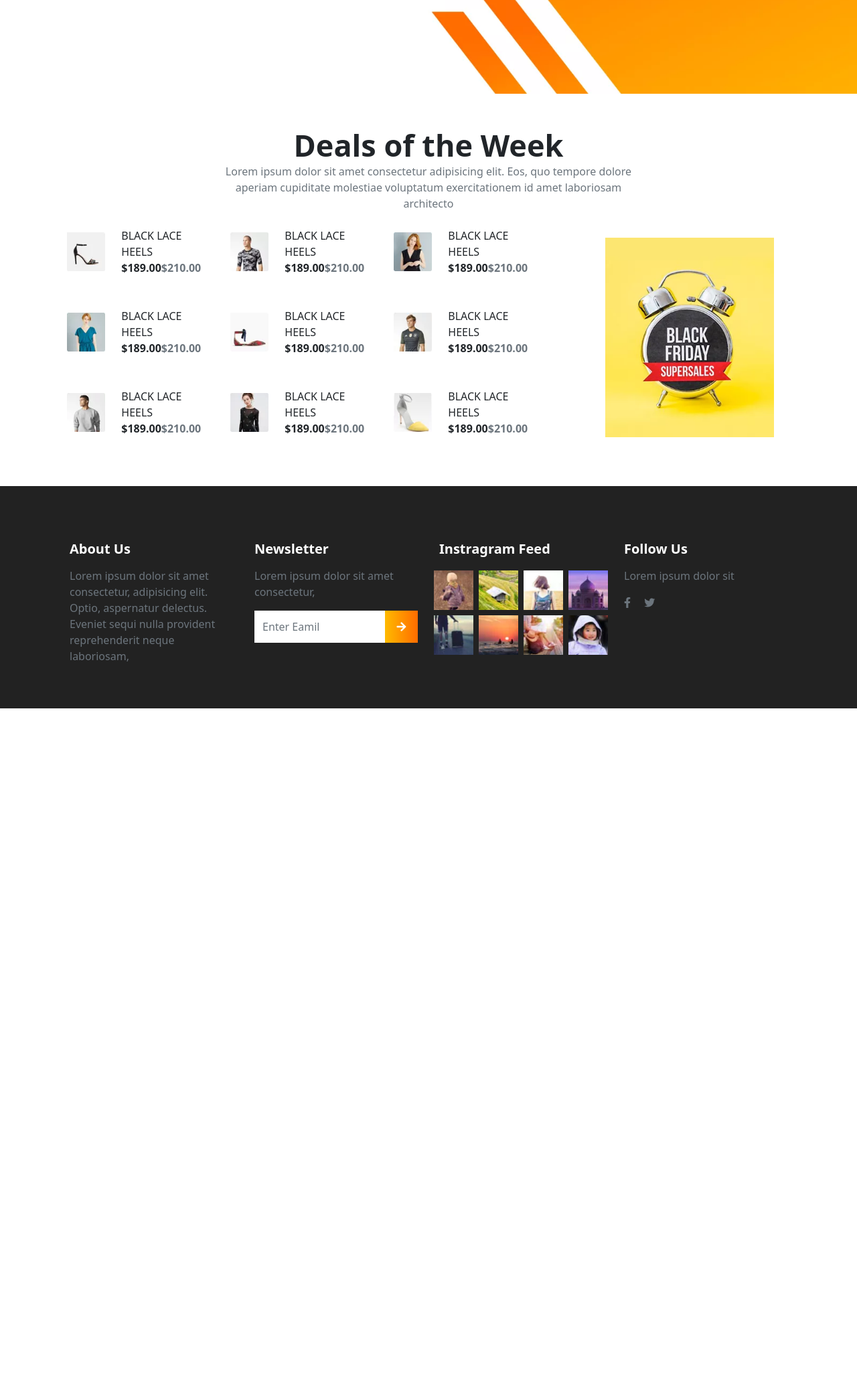
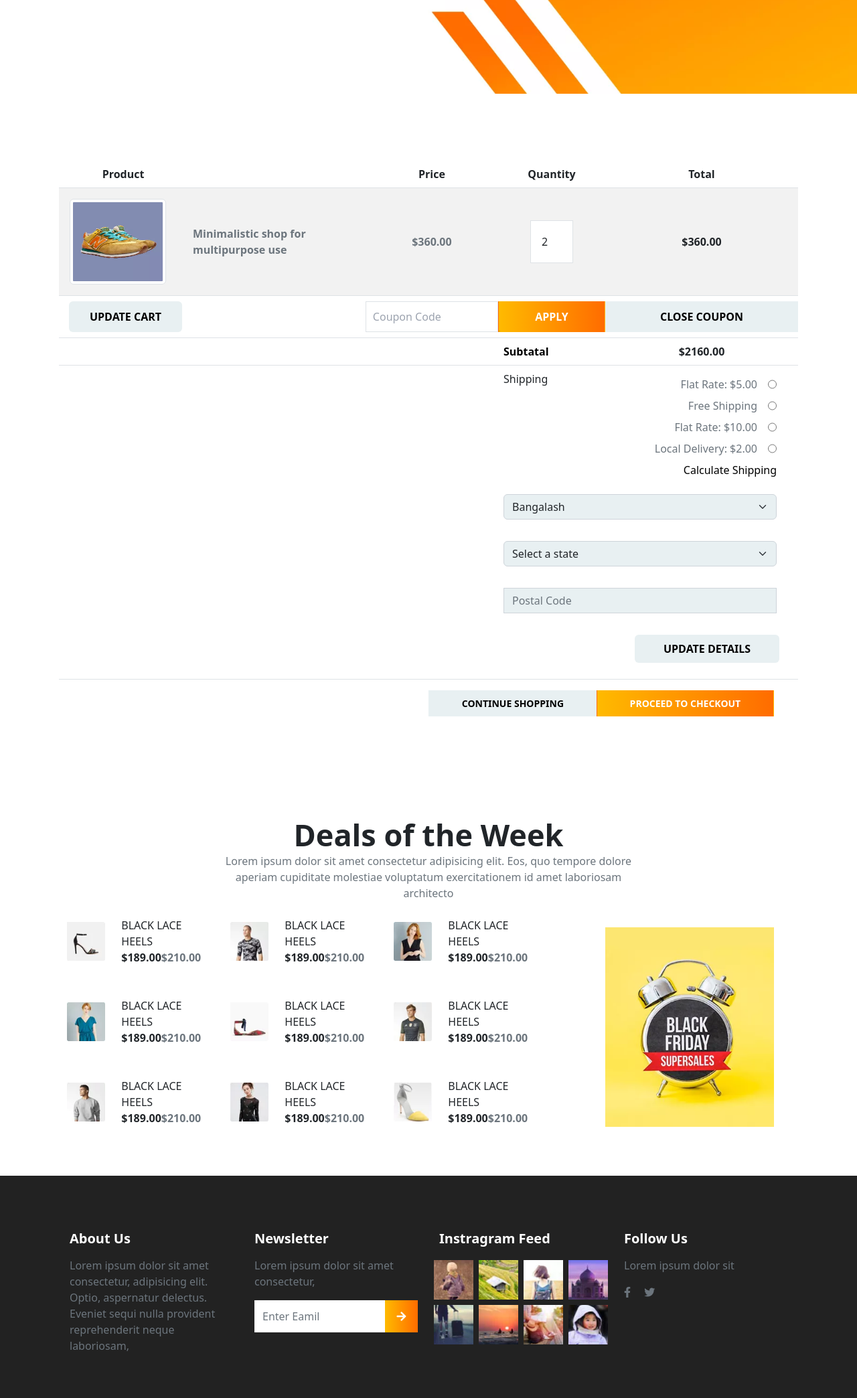
Before and after one commit to ChristopherJamesLeo/karma-shoe-shopping, a PHP site: page /shopping_cart.html in a window 1280 px wide. Shown: the part 340-2428 px from the top of the page at 67% size. Before the commit the page ends 1398 px from the top, so only its background shows below. Run offline with PHP 8.4, Linux system fonts and the light colour scheme; some libraries are stand-ins or nearby versions.

Commit message:
fixing shopping cart page

```diff
--- a/custom_css/style.css
+++ b/custom_css/style.css
@@ -850,3 +850,79 @@ body{
 .order-container .order-form button:hover::before{
     transform: rotate(45deg) translateY(-320%);
 }
+
+/* shopping_cart-container */
+.shopping_cart-container {
+    padding: 100px;
+}
+.shopping_cart-container table tfoot .update-cart-btn {
+    padding: 10px 30px;
+    background-color: var(--global-secondary-background-color);
+}
+.shopping_cart-container table tfoot .cupon-code-input {
+
+    padding: 10px ;
+}
+.shopping_cart-container table tfoot .coupon-apply-btn {
+    padding: 10px 30px;
+    background: var(--global-primary-gradient-color-90deg);
+    position: relative;
+    overflow: hidden;
+}
+.shopping_cart-container table tfoot .coupon-close-btn {
+    padding: 10px 30px;
+    background-color: var(--global-secondary-background-color);
+    color: #000;
+}
+.shopping_cart-container table tfoot .coupon-apply-btn::before {
+    content: "";
+    width: 100%;
+    height: 100%;
+    background-color: rgba(0, 0, 0, 0.2);
+    position: absolute;
+    left: 0;
+    top: 0;
+    transform: rotate(30deg) translateY(180%);
+    /* transform: ; */
+    transition: all 0.2s ease 0s;
+}
+.shopping_cart-container table tfoot .coupon-apply-btn:hover::before {
+    transform: rotate(45deg) translateY(-180%);
+}
+.shopping_cart-container table tfoot .cart-select-box select{
+    background-color: var(--global-secondary-background-color);
+}
+.shopping_cart-container table tfoot .cart-postal-box {
+    background-color: var(--global-secondary-background-color);
+}
+.shopping_cart-container table tfoot .update-btn button{
+    background-color: var(--global-secondary-background-color);
+}
+.cart-submit-btn-group a{
+    font-size: 14px;
+}
+.cart-submit-btn-group a:nth-child(1) {
+    background-color: var(--global-secondary-background-color);
+    color: #000;
+}
+.cart-submit-btn-group a:nth-child(2){
+    background: var(--global-primary-gradient-color-90deg);
+    color: var(--global-white-color);
+    overflow: hidden;
+    position: relative;
+}
+.cart-submit-btn-group a:nth-child(2)::before{
+    content: "";
+    width: 100%;
+    height: 100%;
+    background: rgba(0, 0, 0, 0.2);
+    position: absolute;
+    left: 0;
+    top: 0;
+    transform: rotate(30deg) translateY(300%);
+    /* transform: ; */
+    transition: all 0.2s ease 0s;
+}
+.cart-submit-btn-group a:nth-child(2):hover::before{
+    transform: rotate(45deg) translateY(-280%);
+}
--- a/shopping_cart.html
+++ b/shopping_cart.html
@@ -132,6 +132,156 @@
         </section>
     </header>
     <!-- Header End -->
+    <section class="shopping_cart_section">
+        <div class="shopping_cart-container">
+            <div class="row">
+                <table class="table table-striped">
+                    <thead>
+                        <tr class="font-semibold text-center">
+                            <th class="">Product</th>
+                            <th></th>
+                            <th>Price</th>
+                            <th class=" w-40">Quantity</th>
+                            <th class="text-center w-72">Total</th>
+                        </tr>
+                    </thead>
+                    <tbody>
+                        <tr class="text-black">
+                            <td class="">
+                                <div class="flex justify-start items-center">
+                                    <div class="w-40 h-36 p-2 me-3 cart-img-product-title-container">
+                                        <div class="w-full h-full cart-img-container">
+                                            <img src="./assets/img/product-imgs/p4.jpg.webp" class="img-thumbnail w-full h-full" alt="">
+                                        </div>
+                                    </div>
+                                </div>
+                            </td>
+                            <td class="font-semibold">
+                                <div class="w-full h-36 flex justify-start items-center">
+                                    <span class="block text-muted font-semibold">Minimalistic shop for multipurpose use</span>
+                                </div>
+                            </td>
+                            <td class="font-semibold">
+                                <div class="w-full h-36 flex justify-center items-center">
+                                    <span class="block text-muted font-semibold">$360.00</span>
+                                </div>
+                            </td>
+                            <td>
+                                <div class="w-full h-36 flex justify-center items-center">
+                                    <input type="number" name="quantity" id="quantity" value="2" class="w-16 h-16 p-3 outline-none border">
+                                </div>
+                            </td>
+                            <td class="font-semibold text-end">
+                                <div class="w-full h-36 flex justify-center items-center">
+                                    <span>$360.00</span>
+                                </div>
+                            </td>
+                        </tr>
+
+                    </tbody>
+                    <tfoot>
+                        <tr>
+                            <td class="text-end">
+                                <a href="#" class="btn text-black uppercase font-semibold update-cart-btn">update cart</a>
+                            </td>
+                            <td></td>
+                            <td class="p-0 m-0 ">
+                                <input type="text" name="coupon-code" id="coupon-code" class=" border w-full cupon-code-input" placeholder="Coupon Code">
+                            </td>
+                            <td class="p-0 m-0 ">
+                                <a href="#" class="text-white btn uppercase font-semibold rounded-0 coupon-apply-btn w-full">apply</a>
+                            </td>
+                            <td class="p-0 m-0 text-end">
+                                <a href="#" class="text-black btn uppercase font-semibold rounded-0 coupon-close-btn w-full">close coupon</a>
+                            </td>
+                        </tr>
+                        <tr>
+                            <td></td>
+                            <td></td>
+                            <td></td>
+                            <td class="font-semibold text-black ">Subtatal</td>
+                            <td class="text-center font-semibold">
+                                <span id="cart-subtotal">$2160.00</span>
+                            </td>
+                        </tr>
+                        <tr>
+                            <td></td>
+                            <td></td>
+                            <td></td>
+                            <!-- <td></td> -->
+                            <td class="text-center font-normal" colspan="2">
+                                <form action="" class="w-full">
+                                    <div class="row justify-between w-full">
+                                        <div class="col-4 flex justify-start items-start">
+                                            <span id="total-price">	Shipping</span>
+                                        </div>
+                                        <div class="col-8">
+                                            <div class="input-group justify-end my-2">
+                                                <label for="" class="text-muted">Flat Rate: $5.00</label>
+                                                <input type="radio" name="ship-type" value="rate_5" id="ship-type" class="ms-3">
+                                            </div>
+                                            <div class="input-group justify-end my-2">
+                                                <label for="" class="text-muted">Free Shipping</label>
+                                                <input type="radio" name="ship-type" value="free-shipping" id="ship-type" class="ms-3">
+                                            </div>
+                                            <div class="input-group justify-end my-2">
+                                                <label for="" class="text-muted">Flat Rate: $10.00</label>
+                                                <input type="radio" name="ship-type" value="rate_10" id="ship-type" class="ms-3">
+                                            </div>
+                                            <div class="input-group justify-end my-2">
+                                                <label for="" class="text-muted">Local Delivery: $2.00</label>
+                                                <input type="radio" name="ship-type" value="local-2" id="ship-type" class="ms-3">
+                                            </div>
+                                            <div class="input-group justify-end my-2">
+                                                <label for="" class="text-black">Calculate Shipping </label>
+                                            </div>
+                                        </div>
+                                        <div class="col-12 cart-select-box my-3">
+                                            <div class="form-group">
+                                                <select name="" id="" class="form-select">
+                                                    <option value="bgl" selected >Bangalash</option>
+                                                    <option value="myn">Myanmar</option>
+                                                    <option value="sgn">Singapore</option>
+                                                </select>
+                                            </div>
+                                        </div>
+                                        <div class="col-12 cart-select-box my-3">
+                                            <div class="form-group">
+                                                <select name="" id="" class="form-select">
+                                                    <option value="st1" selected >Select a state</option>
+                                                    <option value="st1">State 1</option>
+                                                    <option value="st2">State 2</option>
+                                                    <option value="st3">State 3</option>
+                                                </select>
+                                            </div>
+                                        </div>
+                                        <div class="col-12 cart-select-box my-3">
+                                            <div class="form-group">
+                                                <input type="text" name="postalcode" id="postalcode" class="form-control rounded-0 cart-postal-box" placeholder="Postal Code">
+                                            </div>
+                                        </div>
+                                        <div class="col-12 update-btn my-3">
+                                            <div class="form-group row justify-end">
+                                                <button type="submit" class="col-6 me-2 btn py-2 px4 text-black  font-semibold uppercase">Update details</button>
+                                            </div>
+                                        </div>
+                                    </div>
+                                </form>
+                            </td>
+                        </tr>
+                    </tfoot>
+                </table>
+                <div class="row justify-end cart-submit-btn-group">
+                    <div class="btn-group col-6 ">
+                        <a href="#" class="btn py-2 px-5 rounded-0 font-semibold uppercase ">Continue shopping</a>
+                        <a href="#" class="btn py-2 px-5 rounded-0 font-semibold uppercase ">PROCEED TO CHECKOUT</a>
+                    </div>
+                </div>
+
+
+            </div>
+        </div>
+    </section>
     <!-- Week product show section Start -->
     <section class="week-product-show-section">
         <div class="week-product-show-section-container">
```
